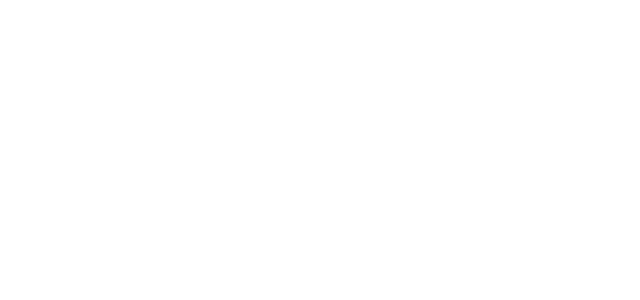
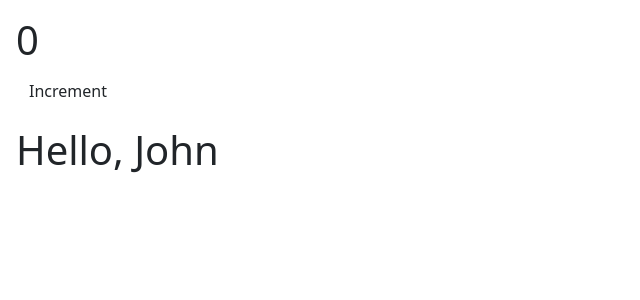
Before and after one commit to louisclarencepeter/Live-Coding, a React (Vite) app: page / in a window 1280 px wide. Shown: the top 300 px of the page, without its empty margins (0-640 px from the left). Built offline with nearby package versions, Linux system fonts and the light colour scheme.

Commit message:
Props Done

```diff
--- a/src/App.jsx
+++ b/src/App.jsx
@@ -1,8 +1,12 @@
 import "bootstrap/dist/css/bootstrap.min.css";
+import Counter from "./components/Counter";
+import Greeting from "./components/Greeting";
 
 function App() {
   return (
     <>
+    <Counter />
+    <Greeting name="John" age="21" isLoggedIn={true} />
     </>
   );
 }
--- a/src/components/Counter.jsx
+++ b/src/components/Counter.jsx
@@ -0,0 +1,24 @@
+import { useState } from "react";
+
+function Counter() {
+  const [count, setCount] = useState(0);
+
+  const handleClick = () => {
+    setCount((c) => c + 1);
+
+    console.log(count);
+  };
+
+  console.log(count);
+
+  return (
+    <div className="m-3">
+      <h1>{count}</h1>
+      <button className="btn btn-promary" onClick={handleClick}>
+        Increment
+      </button>
+    </div>
+  );
+}
+
+export default Counter;
--- a/src/components/Greeting.jsx
+++ b/src/components/Greeting.jsx
@@ -1,8 +1,5 @@
-
-function Greeting() {
-  return (
-    <div>Greeting</div>
-  )
+function Greeting({ name, isLoggedIn }) {
+  return <div className="m-3">{isLoggedIn && <h1>Hello, {name}</h1>}</div>;
 }
 
-export default Greeting
+export default Greeting;
```
